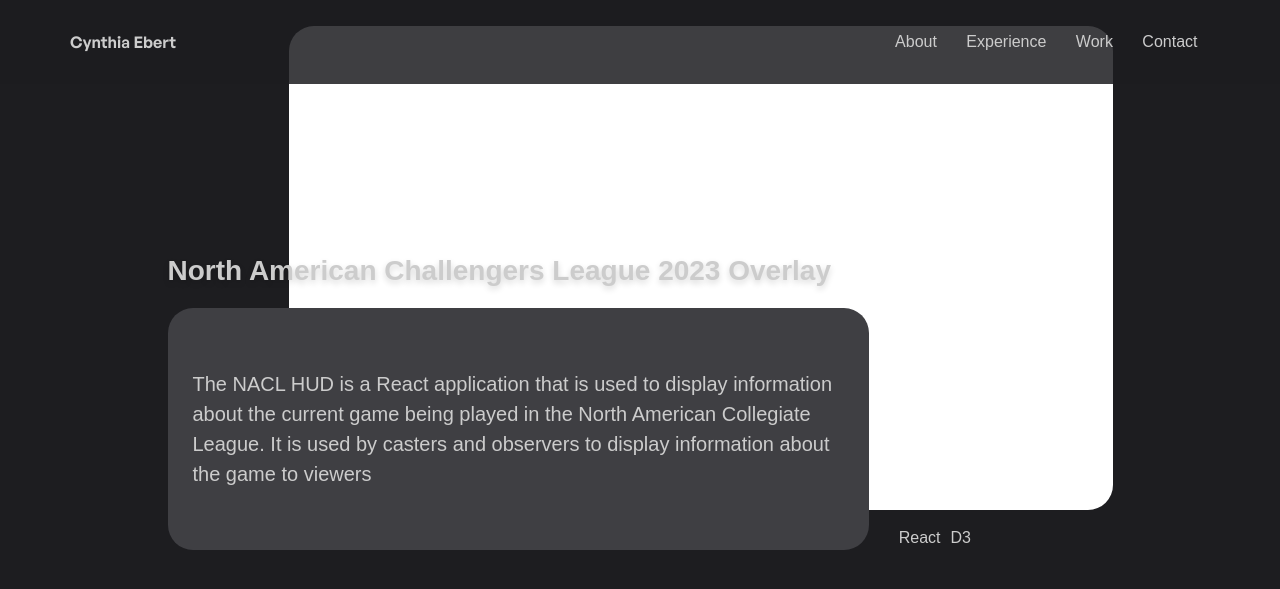
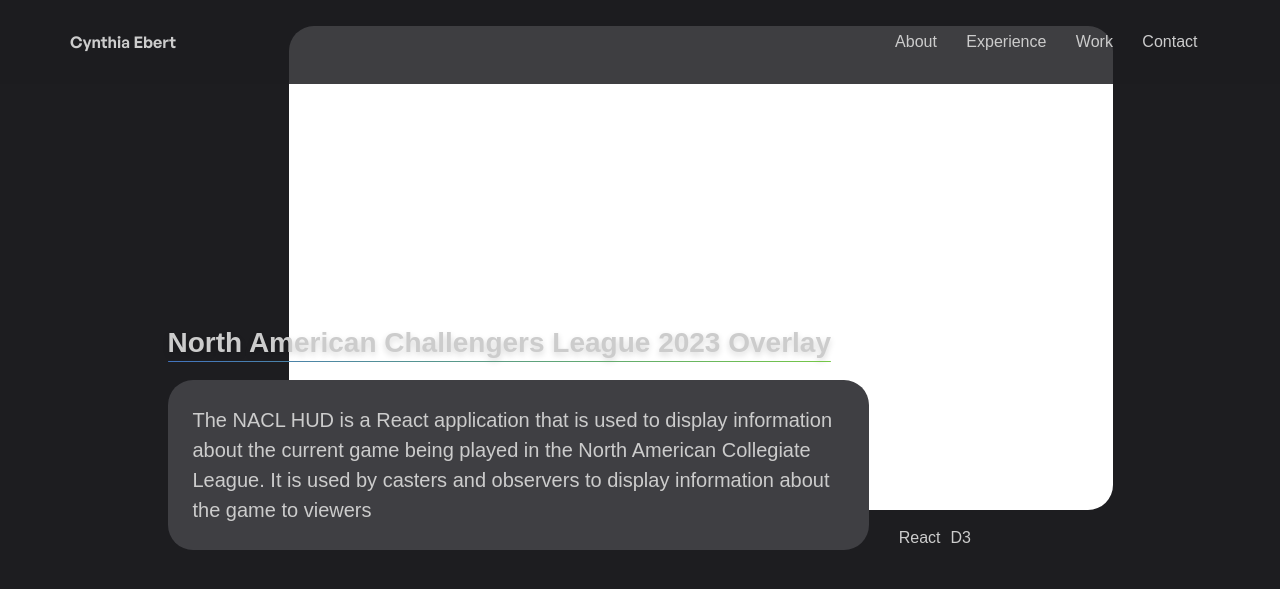
Before and after one commit to Cinzya/cynthiaebert.de__v2, a Jekyll site: the page built from index.html, in a window 1280 px wide and 900 px high, scrolled down 1792 px. Shown: the top 589 px of the window. Built offline with Jekyll 4.4.1, drawn with Linux system fonts in a browser that asks for light colours.

Commit message:
UPDATE :: some styling on homepage

```diff
--- a/index.html
+++ b/index.html
@@ -23,7 +23,7 @@
   <a href="" class="button block fs-400 mt-750">Check out my resume!</a>
 </section>
 
-<section class="about container flex flex-row col-start-3 col-end-12">
+<section class="about container flex flex-row col-start-3 col-end-11">
   <div class="">
     <h2 class="underline large fs-700 ff-bold mb-950">About me</h2>
     <!-- <p class="fs-500">
@@ -71,17 +71,17 @@
       class="col-start-1 col-end-8 row-start-1 row-end-4 border-rounded mb-500 row-start-1 row-end-4"
     />
     <h3
-      class="fs-600 ff-bold text-shadow mb-500 col-start-5 col-end-9 row-start-2 row-end-3"
+      class="fs-600 ff-bold text-shadow mb-500 col-start-1 col-end-9 row-start-2 row-end-3"
     >
-      {{ post.title }}
+      <a href="{{ post.url | relative_url }}"> {{ post.title }} </a>
     </h3>
     <div
-      class="textbox border-rounded fs-500 col-start-5 col-end-9 row-start-3 row-end-5"
+      class="textbox border-rounded fs-500 col-start-4 col-end-9 row-start-3 row-end-5"
     >
-      <p>{{ post.excerpt }}</p>
+      {{ post.excerpt }}
     </div>
     <div
-      class="technologies fs-400 col-start-1 col-end-5 row-start-4 row-end-5"
+      class="technologies fs-400 col-start-1 col-end-4 row-start-4 row-end-5"
     >
       {% for tag in post.tags %}
       <span>{{ tag }}</span>
@@ -90,6 +90,6 @@
   </article>
   {% endfor %}
 </section>
-<section>
+<section class="footer col-start-3 col-end-11">
   <footer></footer>
 </section>
```
